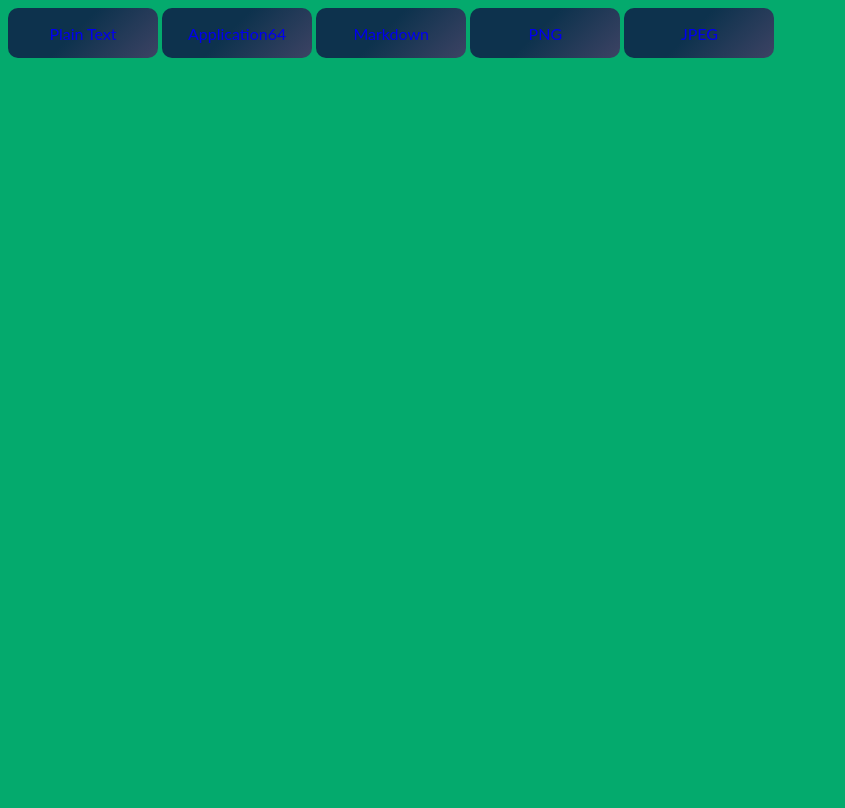
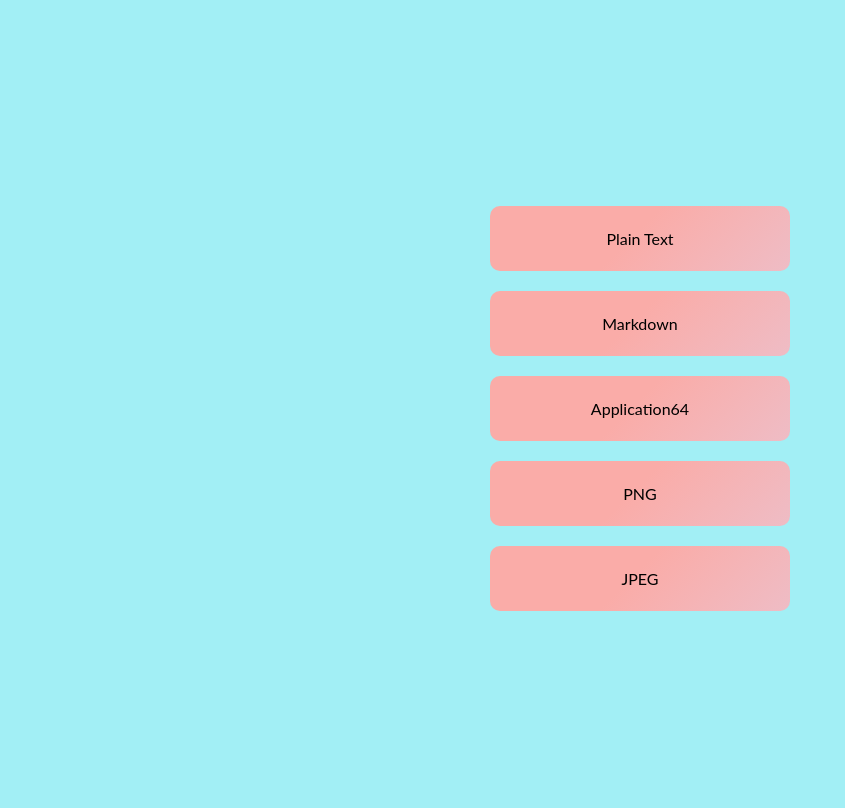
Before and after one commit to Anthonyyma/CMPUT404-Project, a Django app: page /createPost/ in a window 1280 px wide. Shown: the whole page, without its empty margins (0-845 px from the left). Before the commit the page ends 58 px from the top, so only its background shows below. Run offline with Django 3.2, Linux system fonts and the light colour scheme.

Commit message:
Fixed Creating Post

```diff
--- a/social/core/forms.py
+++ b/social/core/forms.py
@@ -1,7 +1,7 @@
 # import form class from django
 from msilib.schema import CheckBox
 from django import forms
-from django.forms import TextInput
+from django.forms import TextInput, Textarea
 from .models import Post
 
 
@@ -27,7 +27,7 @@ class PostForm(forms.ModelForm):
             "categories": TextInput(attrs={
                 "class": "form-group form",
             }),
-            "content": TextInput(attrs={
+            "content": Textarea(attrs={
                 "class": "form-group form",
             }),
             # "published": TextInput(attrs={
--- a/social/core/models.py
+++ b/social/core/models.py
@@ -64,7 +64,7 @@ class Post(models.Model):
     )
     categories = models.TextField()  # just use space seperated strings for now lol
     content = models.TextField()
-    image = models.ImageField()
+    image = models.ImageField(blank=True)
     published = models.DateTimeField(auto_now_add=True)
     friends_only = models.BooleanField(default=False)
     unlisted = models.BooleanField(default=False)
--- a/social/core/static/style.css
+++ b/social/core/static/style.css
@@ -1,21 +1,25 @@
+html {
+  height: 100%;
+}
 body {
-  background-color: #04AA6D;
+  background-color: #a2eff5;
   font-family: 'Lato', sans-serif;
   align-items: center;
 	justify-content: center;
   height: 100%;
+  display: flex;
 }
 h1 {
-    color: pink
+  color: pink
 }
 .forms {
-    min-width: 300px;
+  min-width: 300px;
 }
 .post-display {
   width: 200px;
 }
 .post-display a {
-  background-color: rgb(24, 247, 235);
+  background-color: #faaca8;
   color: black;
   display: block;
   padding: 10px;
@@ -24,7 +28,7 @@ h1 {
   margin-bottom: 10px;
 }
 .post-display a:hover {
-  background-color: rgb(231, 24, 197);
+  background-color: #ddd6f3;
 }
 label {
   font-weight: 500;
@@ -41,7 +45,7 @@ label {
   font-size: 1em;
   background-color: rgba(69, 10, 10, 0.2);
   border: 2px solid rgba(34, 247, 240, 0.3);
-  color: #fff;
+  color: black;
   font-weight: 200;
 }
 .form:focus {
@@ -53,19 +57,21 @@ label {
   margin-bottom: 30px;
 }
 .post-type a{
-	width: 150px;
-	height: 50px;
+	width: 300px;
+	height: 65px;
   border-radius: 10px;
 	cursor: pointer;
 	display: inline-flex;
 	align-items: center;
 	justify-content: center;
 	background-color: #7f5a83;
-	background-image: linear-gradient(315deg, #7f5a83 0%, #0d324d 74%);
+	background-image: linear-gradient(315deg, #ddd6f3 0%, #faaca8 74%);
 	background-size: 200% 100%;
   background-position: left;
 	transition: 500ms;
   text-decoration: None;
+  margin: 10px;
+  color: black;
 }
 .post-type a:before {
 	color: rgba(255,255,255,0.5);
@@ -85,5 +91,5 @@ label {
 }
 .post-type a:visited {
   text-decoration: None;
-  color: wheat;
+  color: black;
 }
--- a/social/core/templates/createPost.html
+++ b/social/core/templates/createPost.html
@@ -31,7 +31,6 @@
             <label>Content</label>
             {{ form.content }}
         </div>
-
         {% if type == "PNG" or type == "JPEG" %}
             <div class="form-group">
             <label>Image</label>
@@ -40,14 +39,12 @@
         {% else %}
             <div style="display: block;">
         {% endif %}
-
-
         <div class="form-group">
             <label>Friends Only</label>
             {{ form.friends_only }}
         </div>
         <div class="form-group">
-            <label>UInlisted</label>
+            <label>Unlisted</label>
             {{ form.unlisted }}
         </div>
         <button type="submit" >Save</button>
--- a/social/core/templates/myPosts.html
+++ b/social/core/templates/myPosts.html
@@ -10,6 +10,7 @@
 </head>
 <body>
     <div class="post-display">
+        <div style="margin-bottom: 50px;"><a href="{% url 'createPost' %}">Create Post</a></div>
         {% for post in object_list %}
         <a href="{% url 'editPost' %}?id={{ post.id }}">{{ post.title }}<br>{{ post.content }}</a>
         {% endfor %}
--- a/social/core/templates/postType.html
+++ b/social/core/templates/postType.html
@@ -12,10 +12,12 @@
 
 </head>
 <body>
-    <span class="post-type"><a href="{% url 'editPost' %}?type=TEXT">Plain Text</a></span>
-    <span class="post-type"><a href="{% url 'editPost' %}?type=APP64">Application64</a></span>
-    <span class="post-type"><a href="{% url 'editPost' %}?type=MD">Markdown</a></span>
-    <span class="post-type"><a href="{% url 'editPost' %}?type=PNG">PNG</a></span>
-    <span class="post-type"><a href="{% url 'editPost' %}?type=JPEG">JPEG</a></span>
+    <div class="post-type">
+        <div><a href="{% url 'editPost' %}?type=TEXT">Plain Text</a></div>
+        <div><a href="{% url 'editPost' %}?type=MD">Markdown</a></div>
+        <div><a href="{% url 'editPost' %}?type=APP64">Application64</a></div>
+        <div><a href="{% url 'editPost' %}?type=PNG">PNG</a></div>
+        <div><a href="{% url 'editPost' %}?type=JPEG">JPEG</a></div>
+    </div>
 </body>
 </html>
--- a/social/core/views.py
+++ b/social/core/views.py
@@ -2,6 +2,9 @@ from django.shortcuts import render
 from .forms import PostForm
 from .models import Post
 from django.views.generic import ListView
+from django.shortcuts import redirect
+
+
 
 class PostList(ListView):
     template_name = "myPosts.html"
@@ -25,6 +28,8 @@ def createPost(request):
             form.instance.author = request.user
             form.instance.content_type = type
             form.save()
+            print("test")
+            return redirect("/")
         else:
             print(form.errors)
 
```
Also changed, not shown: social/core/migrations/0012_alter_post_image.py (added).
